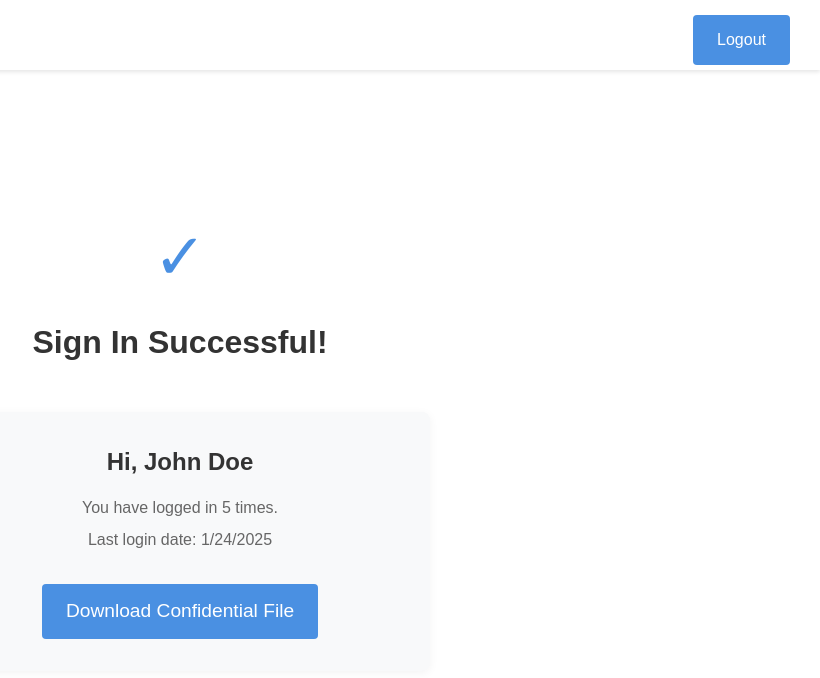
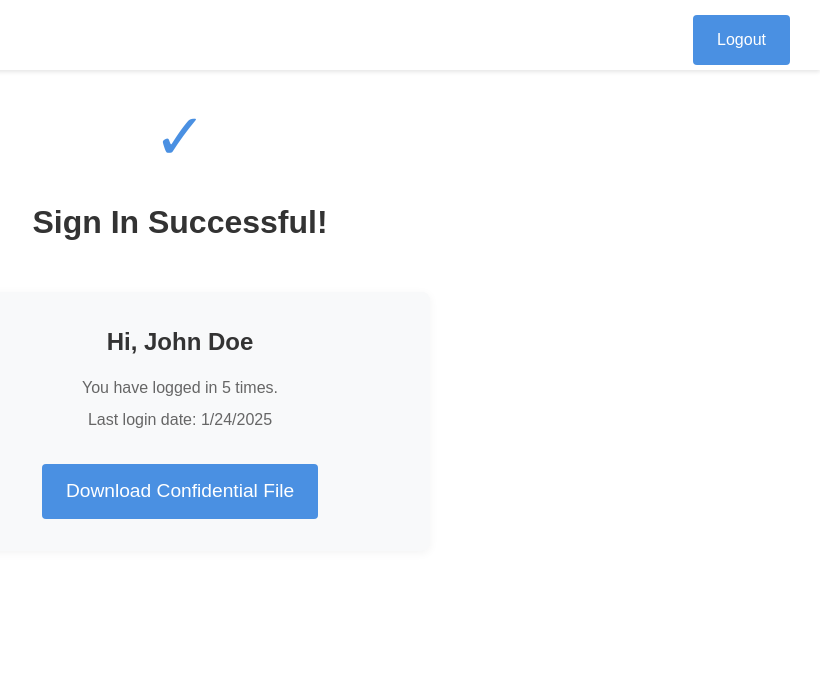
Before and after one commit to ConsolesUnrated/user-auth-project, a React (Vite) app in the folder frontend/: page /confirmation in a window 1280 px wide. Shown: the top 678 px of the page, without its empty margins (460-1280 px from the left). Built offline with nearby package versions, Linux system fonts and the light colour scheme.

Commit message:
fix: centered welcome page content

```diff
--- a/frontend/src/pages/WelcomePage.jsx
+++ b/frontend/src/pages/WelcomePage.jsx
@@ -81,7 +81,7 @@ const styles = {
       justifyContent: 'center',
       padding: '20px',
       textAlign: 'center',
-      marginTop: '80px',
+      marginTop: '-10rem',
       flexGrow: 1,
     },
     message: {
```
